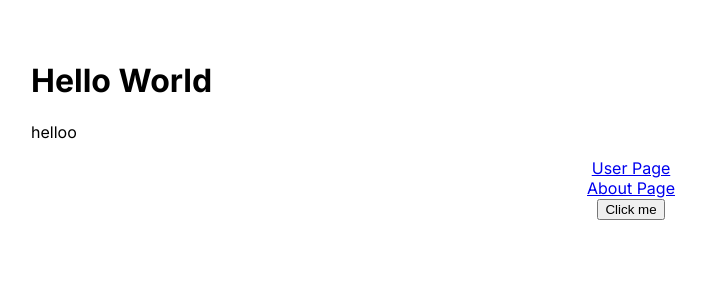
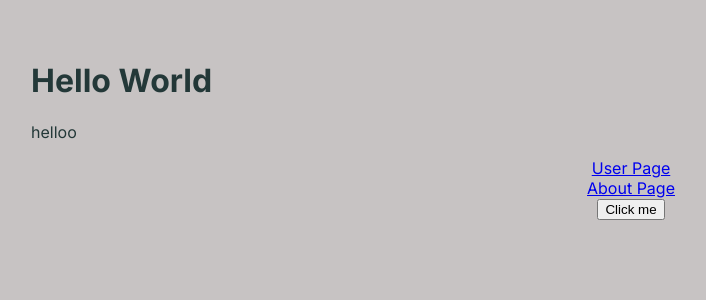
Before and after one commit to hasharas/next-course, a Next.js app: page / in a window 1280 px wide. Shown: the top 300 px of the page, without its empty margins (9-715 px from the left). Built offline with nearby package versions, Linux system fonts and the light colour scheme.

Commit message:
Learn:about globle css file

```diff
--- a/app/globals.css
+++ b/app/globals.css
@@ -4,18 +4,17 @@
 
 :root {
   --foreground-rgb: 0, 0, 0;
-  --background-start-rgb: 214, 219, 220;
-  --background-end-rgb: 255, 255, 255;
 }
 
 @media (prefers-color-scheme: dark) {
   :root {
     --foreground-rgb: 255, 255, 255;
-    --background-start-rgb: 0, 0, 0;
-    --background-end-rgb: 0, 0, 0;
   }
 }
 
 body {
+  /* color: rgb(var(--foreground-rgb)); */
+  color: rgb(35, 56, 56);
+  background-color: rgb(199, 195, 195);
   padding: 2rem;
 }
```
